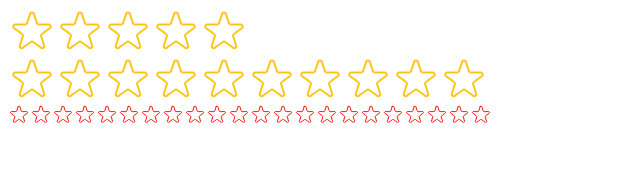
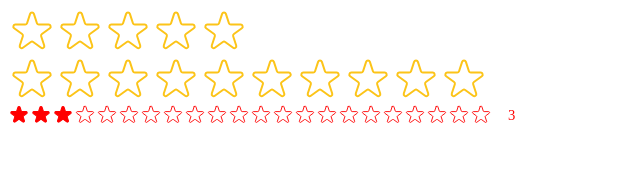
Before and after one commit to Drifty-Cyber/usePopcorn, a React (Create React App) app: page / in a window 1280 px wide. Shown: the top 194 px of the page, without its empty margins (0-640 px from the left). Built offline with nearby package versions, Linux system fonts and the light colour scheme.

Commit message:
chore: add prop types

```diff
--- a/src/StarRating.js
+++ b/src/StarRating.js
@@ -1,4 +1,5 @@
 import { useState } from "react";
+import PropTypes from "prop-types";
 
 const containerStyle = {
   display: "flex",
@@ -10,15 +11,32 @@ const startContainerStyle = {
   display: "flex",
 };
 
+StarRating.propTypes = {
+  maxRating: PropTypes.number,
+  color: PropTypes.string,
+  size: PropTypes.number,
+  defaultRating: PropTypes.number,
+  className: PropTypes.string,
+  messages: PropTypes.array,
+  onSetRating: PropTypes.func,
+};
+
 export default function StarRating({
   maxRating = 5,
   color = "#fcc419",
   size = 48,
   className,
   messages = [],
+  defaultRating = 0,
+  onSetRating,
 }) {
-  const [rating, setRating] = useState(0);
+  const [rating, setRating] = useState(defaultRating);
   const [tempRating, setTempRating] = useState(0);
+
+  function handleRating() {
+    setRating(rating);
+    onSetRating(rating);
+  }
 
   const textStyle = {
     lineHeight: "1",
@@ -34,7 +52,7 @@ export default function StarRating({
           <Star
             key={i}
             full={tempRating ? tempRating >= i + 1 : rating >= i + 1}
-            onRate={() => setRating(i + 1)}
+            onRate={() => handleRating(i + 1)}
             onHoverIn={() => setTempRating(i + 1)}
             onHoverOut={() => setTempRating(0)}
             color={color}
@@ -42,7 +60,11 @@ export default function StarRating({
           />
         ))}
       </div>
-      <p style={textStyle}>{tempRating || rating || ""}</p>
+      <p style={textStyle}>
+        {messages.length === maxRating
+          ? messages[tempRating ? tempRating - 1 : rating - 1]
+          : tempRating || rating || ""}
+      </p>
     </div>
   );
 }
--- a/src/index.js
+++ b/src/index.js
@@ -13,6 +13,12 @@ root.render(
       messages={["Terrible", "Bad", "Okay", "Good", "Amazing"]}
     />
     <StarRating maxRating={10} />
-    <StarRating maxRating={22} color="red" size={22} className="test" />
+    <StarRating
+      maxRating={22}
+      color="red"
+      size={22}
+      className="test"
+      defaultRating={3}
+    />
   </React.StrictMode>
 );
```
